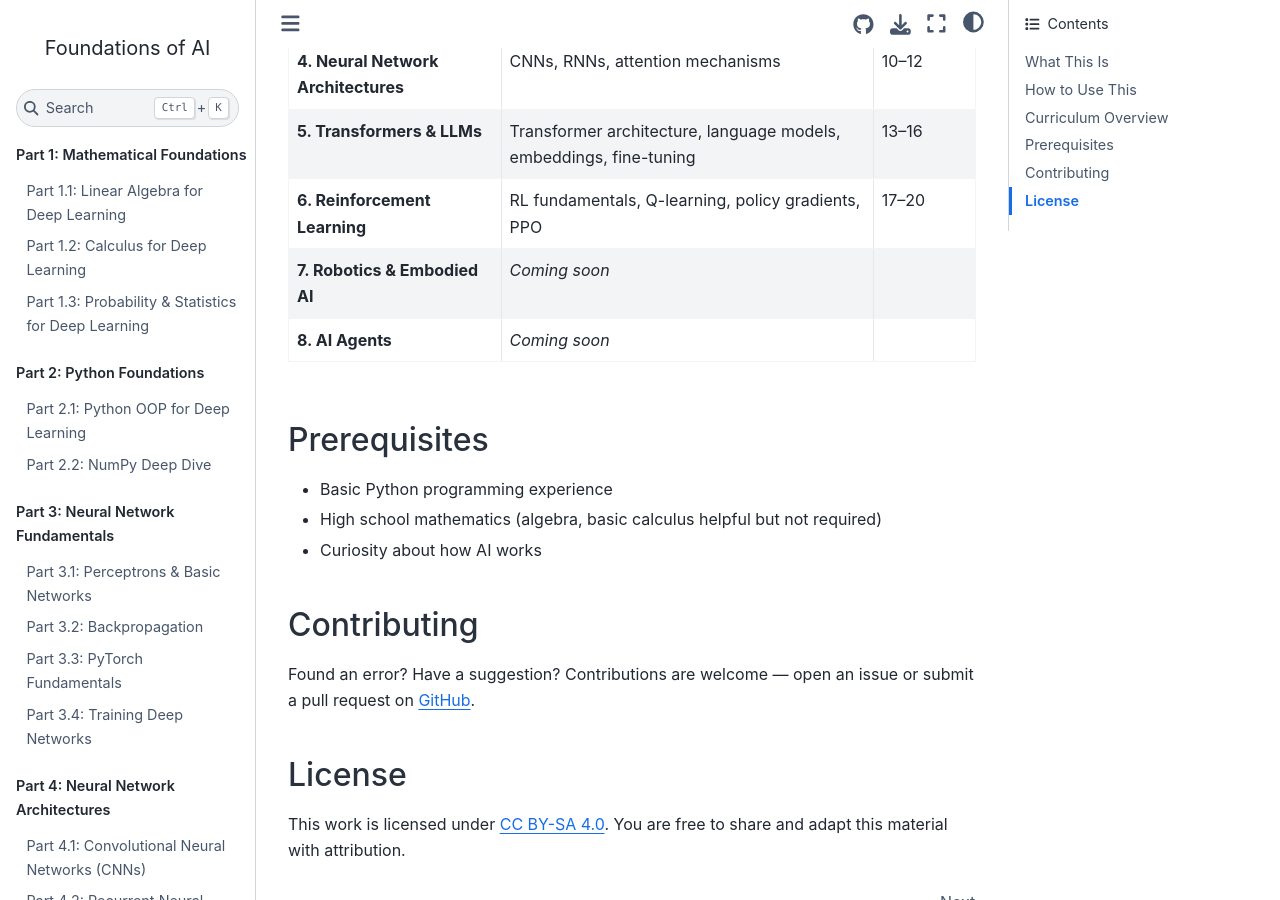
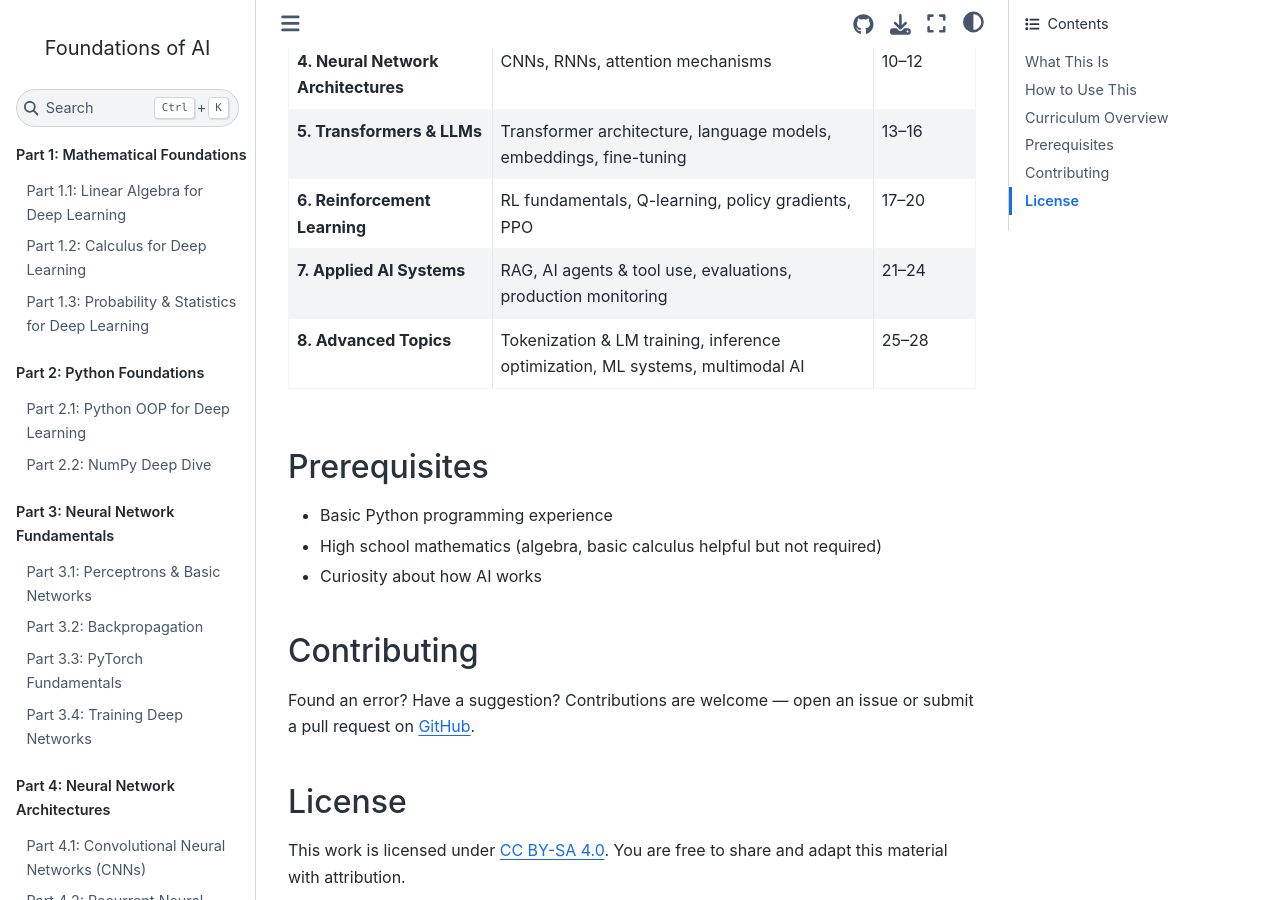
Before and after one commit to dan-shah/foundations-of-ai, a Jupyter Book: the page built from intro.md, in a window 1280 px wide and 900 px high, scrolled down 1232 px. Built offline with Jupyter Book 1.0.4 settings and Sphinx 7.4.7 and the Sphinx Book theme 1.1.4, drawn with Linux system fonts in a browser that asks for light colours.

Commit message:
Add Parts 7-8: Applied AI Systems and Advanced Topics
Complete the curriculum with notebooks 21-28 covering RAG, AI agents,
evaluations, production monitoring, tokenization, inference optimization,
ML systems, and multimodal AI.

```diff
--- a/_toc.yml
+++ b/_toc.yml
@@ -39,3 +39,17 @@
       - file: 18_q_learning_dqn
       - file: 19_policy_gradients
       - file: 20_ppo_modern_rl
+
+  - caption: "Part 7: Applied AI Systems"
+    chapters:
+      - file: 21_rag
+      - file: 22_ai_agents
+      - file: 23_ai_evals
+      - file: 24_production_monitoring
+
+  - caption: "Part 8: Advanced Topics"
+    chapters:
+      - file: 25_tokenization_lm_training
+      - file: 26_inference_optimization
+      - file: 27_ml_systems
+      - file: 28_multimodal_ai
--- a/intro.md
+++ b/intro.md
@@ -37,8 +37,8 @@
 | **4. Neural Network Architectures** | CNNs, RNNs, attention mechanisms | 10–12 |
 | **5. Transformers & LLMs** | Transformer architecture, language models, embeddings, fine-tuning | 13–16 |
 | **6. Reinforcement Learning** | RL fundamentals, Q-learning, policy gradients, PPO | 17–20 |
-| **7. Robotics & Embodied AI** | *Coming soon* |  |
-| **8. AI Agents** | *Coming soon* |  |
+| **7. Applied AI Systems** | RAG, AI agents & tool use, evaluations, production monitoring | 21–24 |
+| **8. Advanced Topics** | Tokenization & LM training, inference optimization, ML systems, multimodal AI | 25–28 |
 
 ## Prerequisites
 
```
